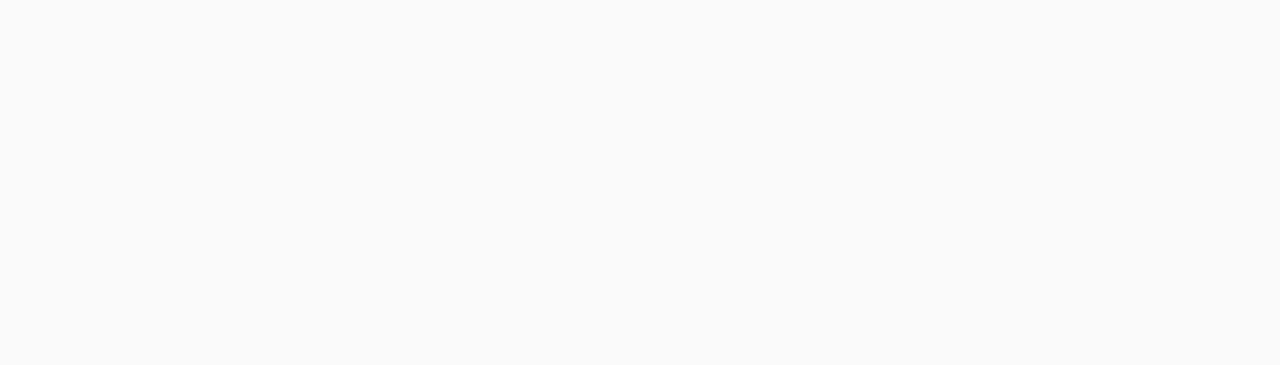
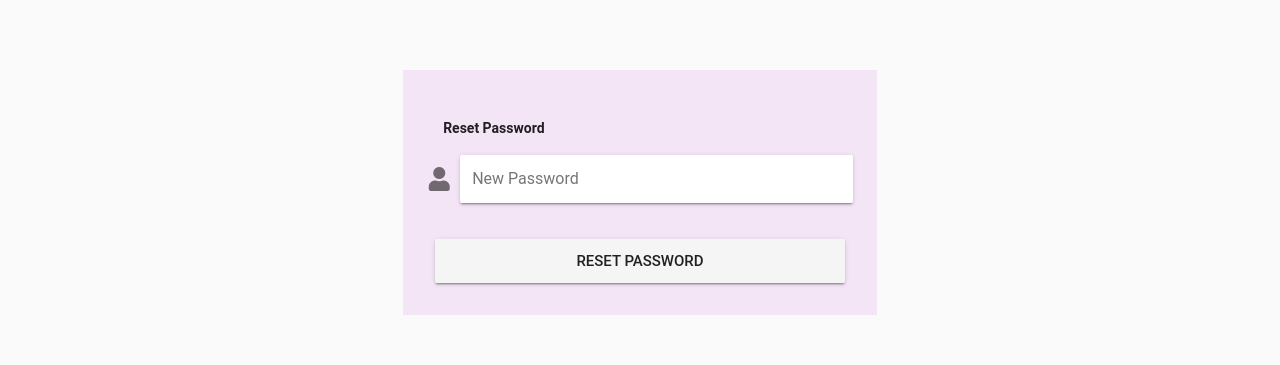
Before and after one commit to sopnopriyo/sopnopriyo-frontend, a Vue app: page /account-activate/1 in a window 1280 px wide. Shown: the part 149-514 px from the top of the page. Built offline with nearby package versions, Linux system fonts and the light colour scheme; no server answers; a small style sheet from the web is missing.

Commit message:
Added password reset feature

```diff
--- a/src/router.js
+++ b/src/router.js
@@ -112,8 +112,34 @@
             adminAuth: true,
             userAuth: true
         }
-    },
-
+	},
+	{
+		path: '/account-activate/:activationKey',
+		name: 'accountActivate',
+		component: () =>
+			import( /* webpackChunkName: "accountActivate" */ './views/ResetPasswordFinish.vue'),
+		meta: {
+			title: "Sopnopriyo - Account Activation"
+		}
+	},
+	{
+		path: '/reset-password-finish/:resetKey',
+		name: 'resetPasswordFinish',
+		component: () =>
+			import( /* webpackChunkName: "resetPasswordFinish" */ './views/ResetPasswordFinish.vue'),
+		meta: {
+			title: "Sopnopriyo - Password Reset"
+		}
+	},
+	{
+		path: '/reset-password-init',
+		name: 'resetPasswordInit',
+		component: () =>
+			import( /* webpackChunkName: "resetPasswordInit" */ './views/ResetPasswordInit.vue'),
+		meta: {
+			title: "Sopnopriyo - Password Reset"
+		}
+	}
 ];
 
 const router = new Router({
--- a/src/views/Login.vue
+++ b/src/views/Login.vue
@@ -22,6 +22,7 @@
                             <v-card-actions>
                                 <v-btn type="submit" primary large block>Login</v-btn>
                             </v-card-actions>
+							<router-link :to="{ name: 'resetPasswordInit'}">Reset Password</router-link>
                         </v-form>
                     </v-card>
                 </v-container>
--- a/src/views/ManageBlog.vue
+++ b/src/views/ManageBlog.vue
@@ -16,6 +16,9 @@
                             <v-layout wrap>
                                 <v-flex xs12 sm12 md12>
                                     <v-text-field v-model="editedItem.title" solo :rules="formRules.title.rules" label="Title"></v-text-field>
+                                </v-flex>
+								<v-flex xs12 sm12 md12>
+                                    <v-text-field v-model="editedItem.slug" solo :rules="formRules.slug.rules" label="Slug"></v-text-field>
                                 </v-flex>
                                 <v-flex xs12 sm12 md12>
                                     <v-textarea solo name="input-7-4" :rules="formRules.body.rules" label="Body"
@@ -53,7 +56,7 @@
                 </v-card>
             </v-dialog>
         </v-toolbar>
-        <v-data-table :headers="headers" :items="computedPosts" :loading="loading" hide-actions class="elevation-1">
+        <v-data-table :headers="headers" :items="computedPosts" :loading="loading" class="elevation-1">
             <template slot="items" slot-scope="props">
                 <td>{{ props.item.title }}</td>
                 <td>{{(props.item.body || '').substring(0, 50) + '…'}}</td>
@@ -130,6 +133,7 @@
             title: '',
             body: "",
 			status: "",
+			slug: "",
 			date: (new Date()).toISOString(),
             coverPhotoUrl: ''
         },
@@ -137,12 +141,16 @@
             title: '',
             body: "",
 			status: "",
+			slug: '',
 			date: (new Date()).toISOString(),
             coverPhotoUrl: ''
         },
 		formRules: {
 			title: {
 				rules:  [v => !!v || 'Title is required'],
+			},
+			slug: {
+				rules:  [v => !!v || 'Slug is required'],
 			},
 			body: {
 				rules:  [v => !!v || 'Body is required'],
@@ -171,7 +179,7 @@
         },
         computedDateFormatted() {
             return this.formatDate(this.date)
-        }
+		}
     },
 
     watch: {
@@ -184,7 +192,8 @@
     },
 
     created() {
-        this.initialize();
+		this.initialize();
+		this.defaultItem.slug = this.computedSlug;
 		axios.defaults.headers.common['Authorization'] = 'Bearer ' + this.token
     },
 
@@ -236,7 +245,8 @@
                 savePromise = axios.put('/posts', this.editedItem)
             } else {
                 savePromise = axios.post('/posts', {
-                    title: this.editedItem.title,
+					title: this.editedItem.title,
+					slug: this.editedItem.slug,
                     body: this.editedItem.body,
                     status: this.editedItem.status,
                     date: this.editedItem.date,
--- /dev/null
+++ b/src/views/ResetPasswordFinish.vue
@@ -0,0 +1,67 @@
+<template>
+<v-container fill-height>
+    <v-layout justify-center align-center>
+        <v-flex xs12 sm8 md5 class="lighten-5 purple rounded-card">
+            <div v-if="alertObj.message">
+                <v-alert :value="alertObj.message" :type="alertObj.type" :dismissible="true">
+                    {{alertObj.message}}
+                </v-alert>
+            </div>
+            <v-container class="text-xs-center">
+                <v-card flat class="purple lighten-5">
+                    <v-card-title primary-title>
+                        <h4>Reset Password</h4>
+                    </v-card-title>
+                    <v-form @submit.prevent="resetPassword()">
+                        <v-text-field prepend-icon="fas fa-user" solo v-model="fields.newPassword.value" name="newPassword"
+                            label="New Password" :rules="fields.newPassword.rules" type="password" required></v-text-field>
+                        <v-card-actions>
+                            <v-btn type="submit" primary large block>Reset Password</v-btn>
+                        </v-card-actions>
+                    </v-form>
+                </v-card>
+            </v-container>
+        </v-flex>
+    </v-layout>
+</v-container>
+</template>
+<style lang="scss" scoped>
+
+</style>
+<script>
+	import axios from 'axios';
+	axios.defaults.baseURL = process.env.VUE_APP_ROOT_API;
+	export default {
+		data: () => ({
+			fields : {
+				newPassword: {
+					value: '',
+					rules:  [v => !!v || 'New password is required'],
+				}
+			},
+			alertObj : {
+				message: '',
+				type: ''
+			}
+		}),
+		created() {
+
+		},
+		methods: {
+			resetPassword() {
+				return axios.post('/account/reset-password/finish', {
+					key: this.$route.params.resetKey,
+					newPassword: this.fields.newPassword.value
+				})
+				.then(response => {
+					this.alertObj.type = "success";
+					this.alertObj.message = "Your password has been reset successfully.";
+				})
+				.catch(error => {
+					this.alertObj.type = 'error';
+					this.alertObj.message = 'Unable to reset your password. Please try again later.';
+				});
+			}
+		}
+	}
+</script>
--- /dev/null
+++ b/src/views/ResetPasswordInit.vue
@@ -0,0 +1,78 @@
+<template>
+    <v-container fill-height>
+        <v-layout justify-center align-center>
+            <v-flex xs12 sm8 md5 class="lighten-5 purple rounded-card">
+                <v-alert
+					:value="alert.message"
+					:type="alert.type"
+					:dismissible="true"
+				>
+					{{alert.message}}
+				</v-alert>
+                <v-container class="text-xs-center">
+                    <v-card flat class="purple lighten-5">
+                        <v-card-title primary-title>
+                            <h4>Reset Password</h4>
+                        </v-card-title>
+                        <v-form @submit.prevent="resetPassword()">
+                            <v-text-field prepend-icon="fas fa-user" solo v-model="fields.email.value" name="email"
+                                label="Email" :rules="fields.email.rules" required></v-text-field>
+                            <v-card-actions>
+                                <v-btn type="submit" primary large block>Reset Password</v-btn>
+                            </v-card-actions>
+                        </v-form>
+                    </v-card>
+                </v-container>
+            </v-flex>
+        </v-layout>
+    </v-container>
+</template>
+<style lang="scss" scoped>
+
+</style>
+<script>
+	import axios from 'axios';
+	axios.defaults.baseURL = process.env.VUE_APP_ROOT_API;
+	export default {
+	    data: () => {
+	        return {
+	            fields: {
+	                email: {
+	                    value: '',
+	                    rules:  [v => !!v || 'Email is required'],
+	                }
+	            },
+	            alert: {
+	                message: '',
+	                type: ''
+	            }
+	        }
+	    },
+	    created() {
+
+	    },
+	    methods: {
+	        resetPassword() {
+	            let axiosConfig = {
+	                headers: {
+	                    'Content-Type': 'application/json;charset=UTF-8'
+	                }
+	            };
+	            axios.post('/account/reset-password/init', {
+	                        mail: this.fields.email.value
+	                    },
+	                    axiosConfig)
+	                .then(function (response) {
+	                    console.log(response);
+	                    this.alert.type = "success";
+	                    this.alert.message = "Your password reset request has been sent. Please check your email.";
+	                })
+	                .catch(function (error) {
+	                    console.log(error);
+	                    this.alert.type = "error";
+	                    this.alert.message = "Unable to send password reset request. Please try again later.";
+	                });
+	        }
+	    }
+	}
+</script>
```
